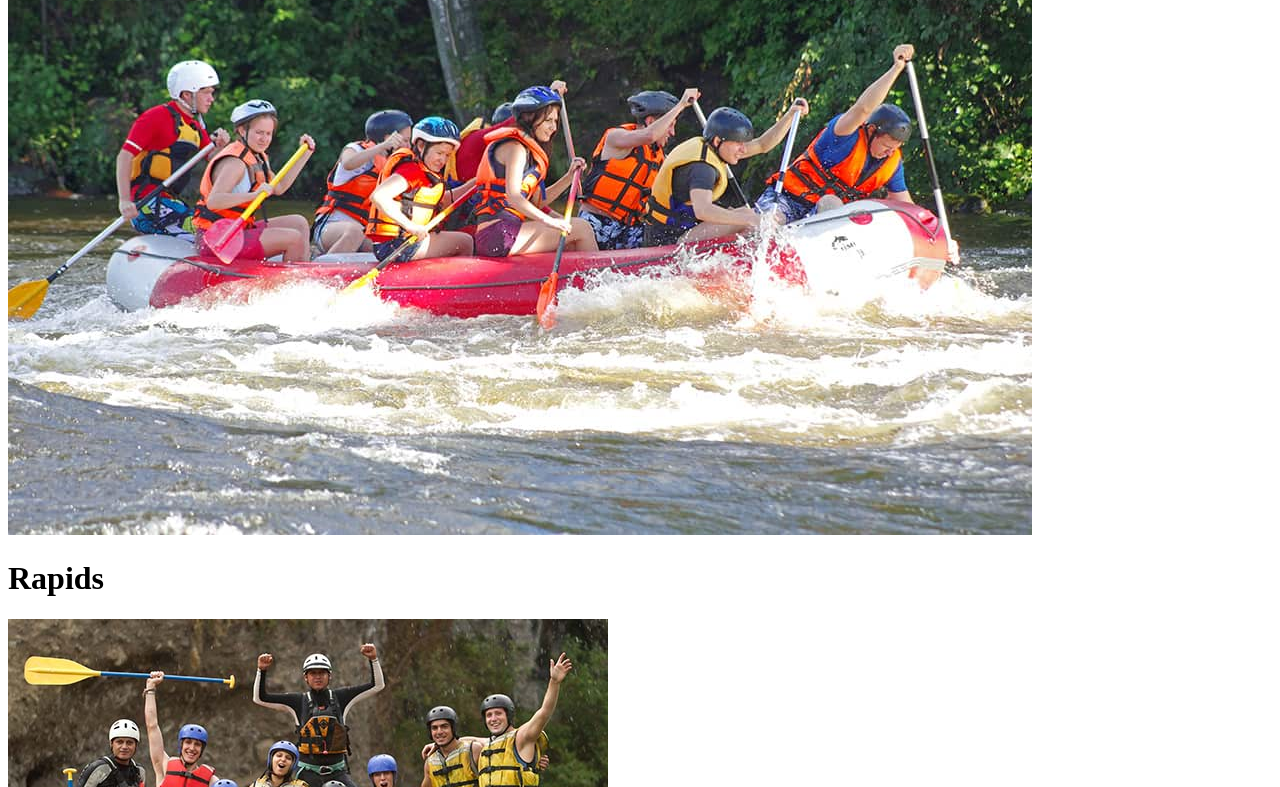
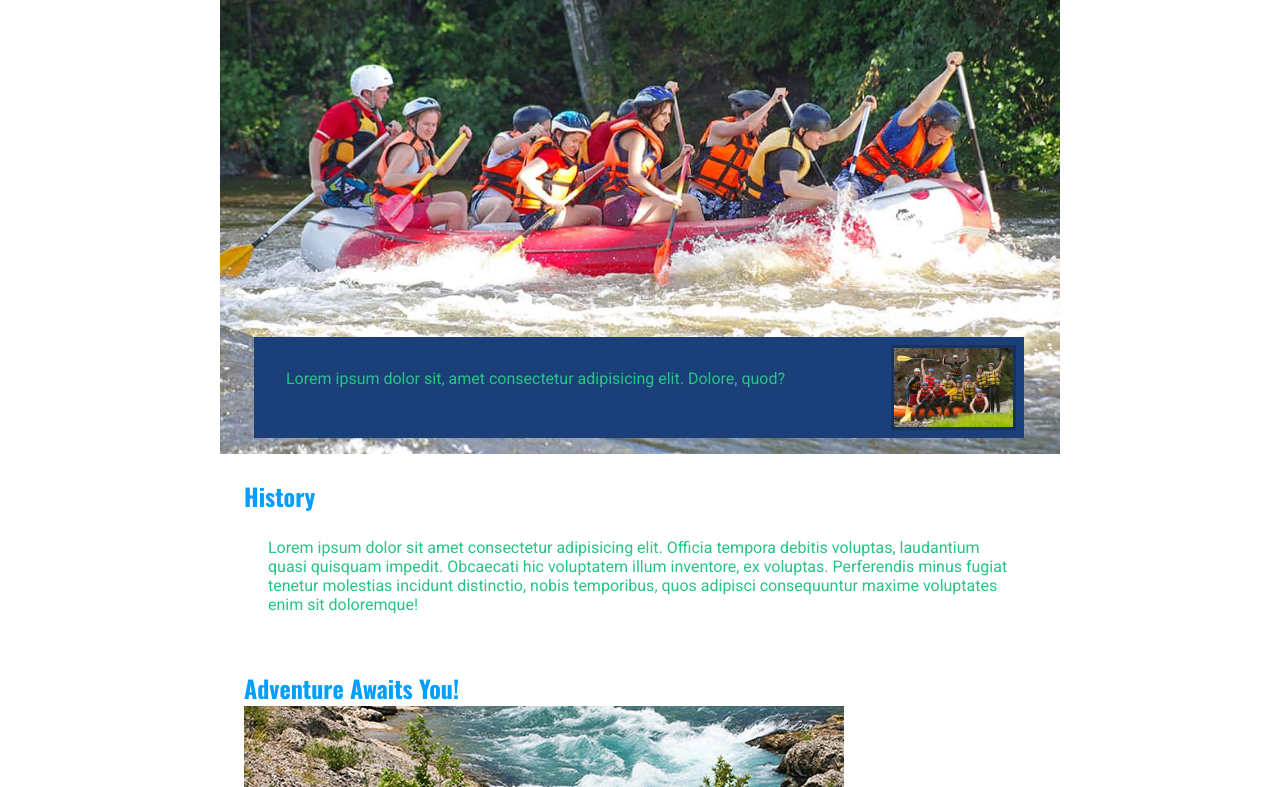
Before and after one commit to Demothrin/wdd130, a plain HTML site: page wwr/about.html in a window 1280 px wide. Shown: the part 232-1019 px from the top of the page. Drawn offline with nearby package versions, Linux system fonts and the light colour scheme.

Commit message:
added css to about us page for the main hero image

```diff
--- a/wwr/about.html
+++ b/wwr/about.html
@@ -15,11 +15,12 @@
     <link rel="preconnect" href="https://fonts.gstatic.com" crossorigin>
     <link href="https://fonts.googleapis.com/css2?family=Roboto:ital,wght@0,100..900;1,100..900&display=swap"
         rel="stylesheet">
+    <link rel="stylesheet" href="styles/rafting.css">
 </head>
 
 <body>
     <header>
-        <img src="images/z-crossedoars.jpeg" alt="Logo" width="75px">
+        <img src="images/z-crossedoars.jpeg" alt="Logo" width="75">
         <nav>
             <a href="index.html">Home</a>
             <a href="about.html">About Us</a>
@@ -54,7 +55,7 @@
     </main>
     <footer>
         <p>©️2025 | Rapids | Conner Shortall</p>
-        <nav>
+        <nav class="socialmedia">
             <a href="facebook.com">
                 <img src="images/facebook.jpg" alt="facebook">
             </a>
--- /dev/null
+++ b/wwr/styles/rafting.css
@@ -0,0 +1,74 @@
+:root {
+    --primary-color: #009FFD;
+    --secondary-color: #1B4079;
+    --accent1-color: #26C485;
+    --accent2-color: #E8E9F3;
+    --heading-font: "Oswald", sans-serif;
+    --body-font: "Roboto", sans-serif;
+}
+
+* {
+    margin: 0;
+    padding: 0;
+    box-sizing: border-box;
+}
+
+body {
+    font-family: var(--body-font);
+    color: var(--accent1-color);
+}
+
+header, main, footer {
+    width: 840px;
+    margin: 0 auto;
+}
+
+h1, h2 {
+    font-family: var(--heading-font);
+    color: var(--primary-color);
+}
+
+nav, p, section, article {
+    margin: 16px;
+    padding: 8px;
+}
+
+.socialmedia a {
+    text-decoration: none;
+}
+
+.hero {
+    position: relative;
+}
+
+.hero img {
+    display: block;
+    width: 100%;
+    height: auto;
+}
+
+h1 {
+    position: absolute;
+    top: 20px;
+    width: 100%;
+    padding: 16px;
+    text-align: center;
+    opacity: 0.7;
+    background-color: var(--primary-color);
+    color: var(--accent2-color);
+}
+
+article {
+    position: absolute;
+    width: 770px;
+    right: 20px;
+    bottom: 0px;
+    background-color: var(--secondary-color);
+
+}
+
+.hero article img {
+    float: right;
+    width: 125px;
+    border: solid rgb(0, 0, 0, 0.2);
+    }
```
